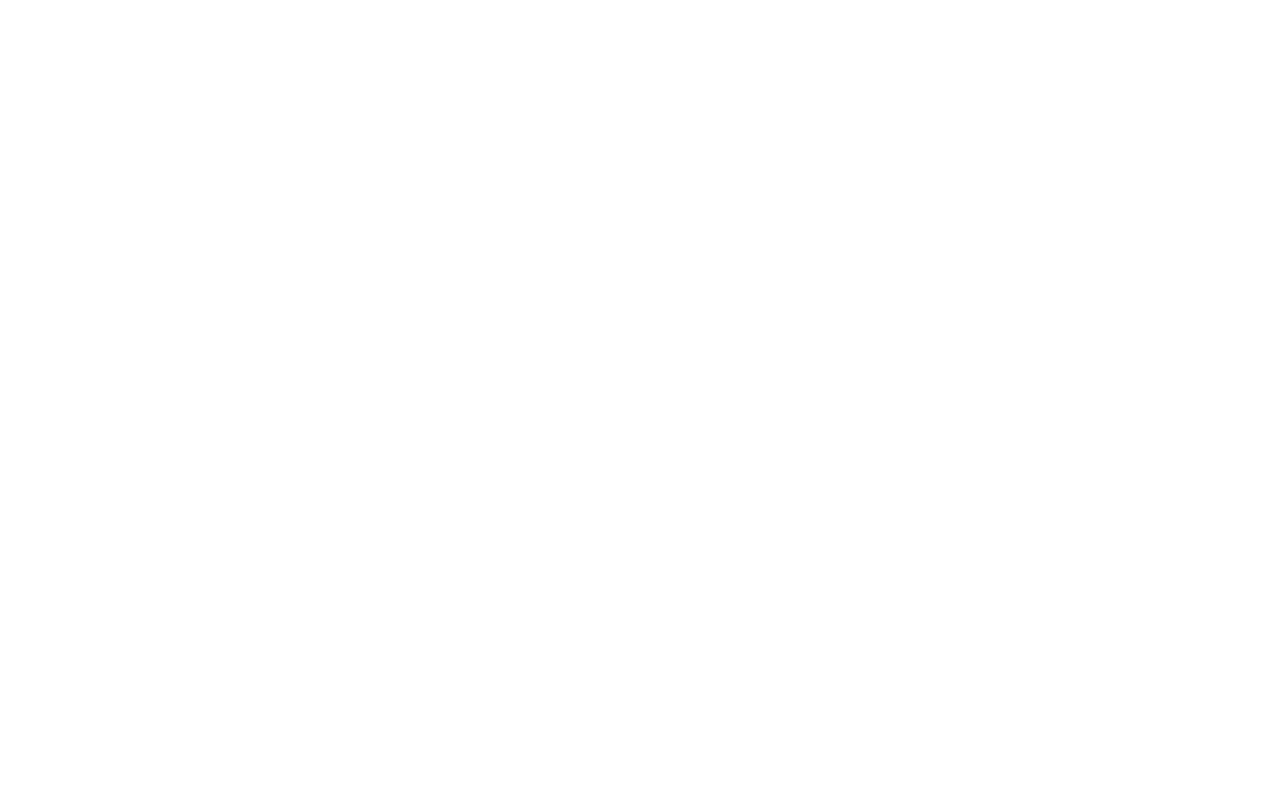
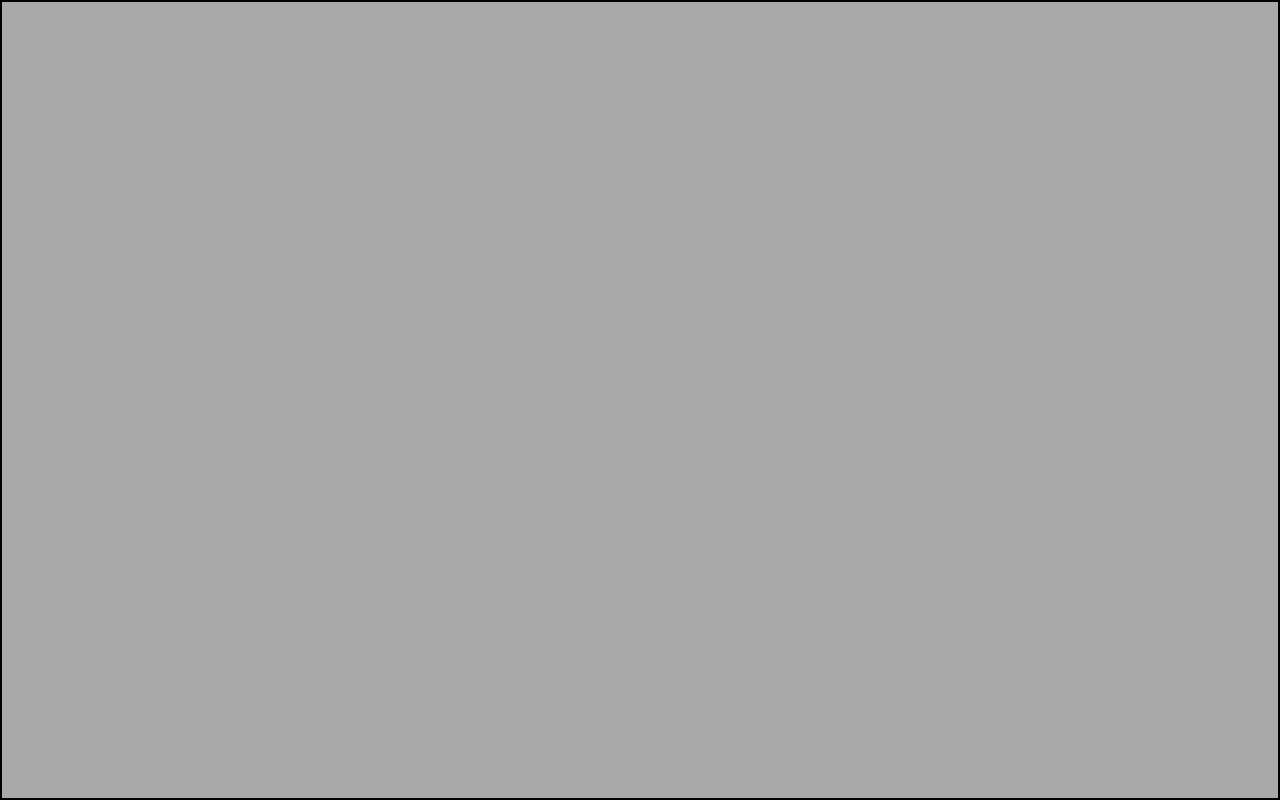
Before and after one commit to BioM404Error/BlockParty, a React (Create React App) app: page /locations in a window 1280 px wide. Built offline with nearby package versions, Linux system fonts and the light colour scheme; the HTML template or start-up script is replaced by a standard one.

Commit message:
added card component

```diff
--- a/package.json
+++ b/package.json
@@ -14,6 +14,7 @@
     "@testing-library/react": "^9.3.2",
     "@testing-library/user-event": "^7.1.2",
     "bootstrap": "^4.5.3",
+    "emotion": "^10.0.27",
     "react": "^16.13.1",
     "react-bootstrap": "^1.4.0",
     "react-dom": "^16.13.1",
--- a/src/App.js
+++ b/src/App.js
@@ -18,7 +18,7 @@
           <Route exact path="/smallbusiness">
             <SmallBusinessPage />
           </Route>
-          <Route exact path="/location">
+          <Route exact path="/locations">
             <Locations />
           </Route>
           <Route exact path="/">
--- a/src/components/City.js
+++ b/src/components/City.js
@@ -1,8 +1,20 @@
 import React from "react";
+import styled from "@emotion/styled";
+
+const Content = styled.div`
+  width: 100vw;
+  height: 100vh;
+  border: 2px solid black;
+  background-color: darkgray;
+`
+
+
 
 const City = () => {
   return (
-    <></>
+    <>
+      <Content />
+    </>
   )
 }
 
```
Also changed, not shown: src/components/Card.js (added), 1 other file (tests, documents, lock files or other folders).
